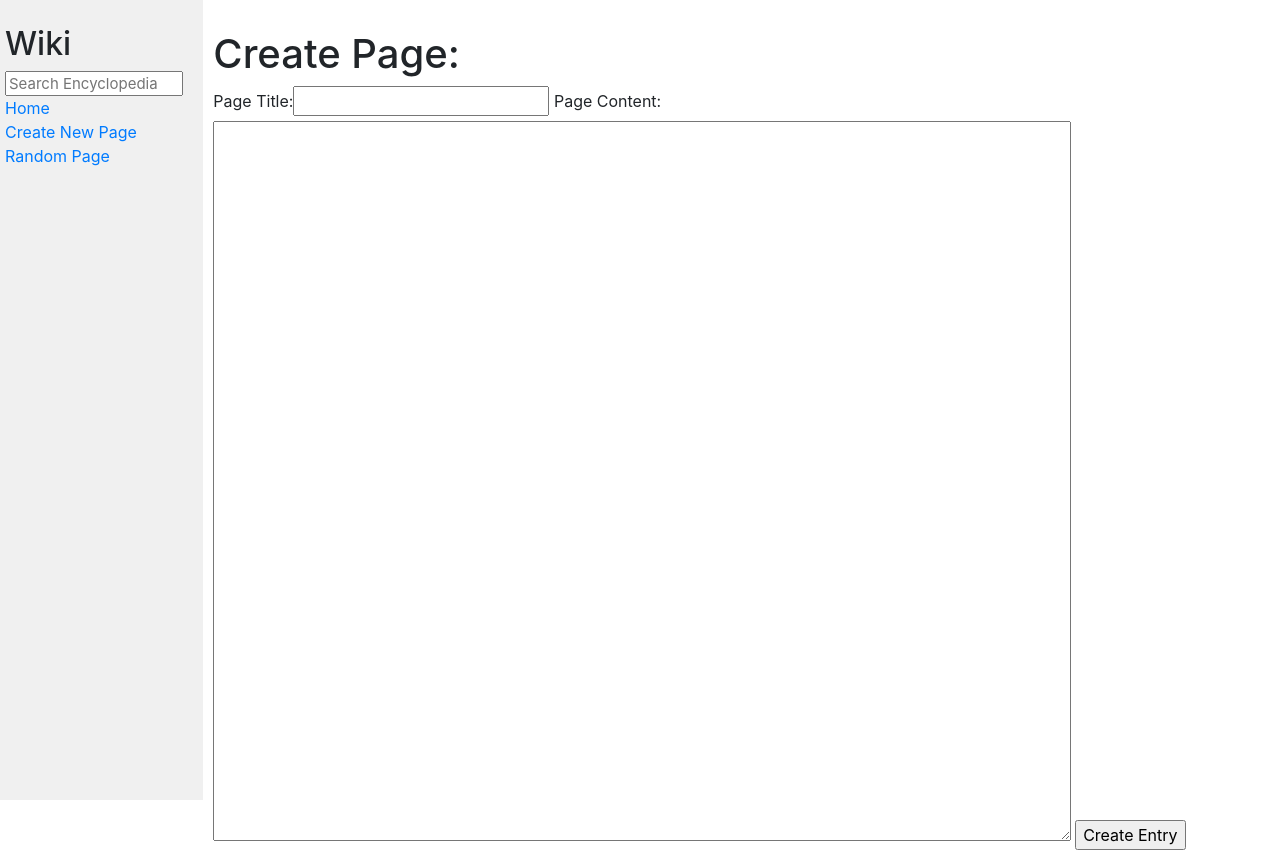
After one commit to lincredibleJC/CS50W-2020-Project-1, a Django app: page /create_entry in a window 1280 px wide. The commit adds this page. Run offline with Django 3.2, Linux system fonts and the light colour scheme; some libraries are stand-ins or nearby versions.

Commit message:
Add complete features

```diff
--- /dev/null
+++ b/encyclopedia/templates/encyclopedia/create_entry.html
@@ -0,0 +1,19 @@
+{% extends "encyclopedia/layout.html" %}
+
+{% block title %}
+	Create page
+{% endblock %}
+
+{% block body %}
+	<h1>Create Page:</h1>
+
+	{% if error %}
+		<h2>Page with same title already exists</h2>
+	{% endif %}
+
+	<form action="/create_entry" method="POST">
+		{% csrf_token %}
+		{{ form }}
+		<input value="Create Entry" type="submit">
+	</form>
+{% endblock %}
--- a/encyclopedia/templates/encyclopedia/index.html
+++ b/encyclopedia/templates/encyclopedia/index.html
@@ -9,7 +9,7 @@
 
 	<ul>
 		{% for entry in entries %}
-            <li>{{ entry }}</li>
+			<li><a href="wiki/{{ entry }}">{{ entry }}</a></li>
 		{% endfor %}
 	</ul>
 
--- a/encyclopedia/templates/encyclopedia/layout.html
+++ b/encyclopedia/templates/encyclopedia/layout.html
@@ -12,17 +12,18 @@
         <div class="row">
             <div class="sidebar col-lg-2 col-md-3">
                 <h2>Wiki</h2>
-                <form>
+                <form method="POST" action="/search">
+                    {% csrf_token %}
                     <input class="search" type="text" name="q" placeholder="Search Encyclopedia">
                 </form>
                 <div>
                     <a href="{% url 'index' %}">Home</a>
                 </div>
                 <div>
-                    Create New Page
+                    <a href="{% url 'create_entry' %}">Create New Page</a>
                 </div>
                 <div>
-                    Random Page
+                    <a href="{% url 'random_entry' %}">Random Page</a>
                 </div>
                 {% block nav %}
                 {% endblock %}
--- a/encyclopedia/urls.py
+++ b/encyclopedia/urls.py
@@ -3,5 +3,11 @@ from django.urls import path
 from . import views
 
 urlpatterns = [
-    path("", views.index, name="index")
+	path("", views.index, name="index"),
+	path("wiki/<str:title>", views.wiki, name="wiki"),
+	path("wiki/<str:title>/edit", views.edit_entry, name="edit_entry"),
+	path("wiki/", views.random_entry, name="random_entry"),
+	path("search", views.search_entry, name="search_entry"),
+	path("create_entry", views.create_entry, name="create_entry"),
+
 ]
--- a/encyclopedia/views.py
+++ b/encyclopedia/views.py
@@ -1,9 +1,85 @@
+import random
+
+import markdown2
+from django import forms
+from django.http import HttpResponseRedirect
 from django.shortcuts import render
+from django.urls import reverse
 
 from . import util
 
 
+class NewEntryForm(forms.Form):
+	title = forms.CharField(label="Page Title")
+	content = forms.CharField(label="Page Content", widget=forms.Textarea())
+
+
 def index(request):
-    return render(request, "encyclopedia/index.html", {
-        "entries": util.list_entries()
-    })
+	return render(request, "encyclopedia/index.html", {
+		"entries": util.list_entries()
+	})
+
+def wiki(request, title):
+	markdown_text = util.get_entry(title)
+	if markdown_text is None:
+		return render(request, "encyclopedia/page_not_found.html", {"title": title})
+	html_text = markdown2.markdown(markdown_text)
+	return render(request, "encyclopedia/wiki.html", {"title": title, "html_text": html_text})
+
+def random_entry(request):
+	random_entry = random.choice(util.list_entries())
+	return HttpResponseRedirect(reverse("wiki", args=[random_entry]))
+
+def search_entry(request):
+	search_results = []
+	query = request.POST.get("q")
+	entries = util.list_entries()
+	for entry in entries:
+		if entry.upper() == query.upper():
+			return HttpResponseRedirect(reverse("wiki", args=[query]))
+		elif query.upper() in entry.upper():
+			search_results.append(entry)
+	return render(request, "encyclopedia/search_results.html", {"title": query, "search_results": search_results})
+
+def create_entry(request):
+	if request.method == "POST":
+		form = NewEntryForm(request.POST)
+		if form.is_valid():
+			title = form.cleaned_data["title"]
+			content = form.cleaned_data["content"]
+
+			entry_already_exists = util.get_entry(title) is not None
+
+			if entry_already_exists:
+				return render(request, "encyclopedia/create_entry.html", {"title": title, "error": True, "form": form})
+
+			content_with_title = f"# {title}\n\n{content}"
+			util.save_entry(title, content_with_title)
+
+			return HttpResponseRedirect(reverse("wiki", args=[title]))
+		else:
+			return render(request, "encyclopedia/create_entry.html", {"form": form})
+
+
+	return render(request, "encyclopedia/create_entry.html", {"form": NewEntryForm()})
+
+def edit_entry(request, title):
+	if request.method == "POST":
+		form = NewEntryForm(request.POST)
+		if form.is_valid():
+			title = form.cleaned_data["title"]
+			content = form.cleaned_data["content"]
+
+			content_with_title = f"# {title}\n\n{content}"
+			util.save_entry(title, content_with_title)
+
+			return HttpResponseRedirect(reverse("wiki", args=[title]))
+		else:
+			return render(request, "encyclopedia/edit_entry.html", {"form": form})
+
+	markdown_text = util.get_entry(title)
+	if markdown_text is None:
+		return render(request, "encyclopedia/page_not_found.html", {"title": title})
+
+	content = markdown_text.split("\n", 2)[2]
+	return render(request, "encyclopedia/edit_entry.html", {"title": title, "form": NewEntryForm(initial={"title": title, "content": content})})
```
Also changed, not shown: encyclopedia/templates/encyclopedia/edit_entry.html (added, +15 -0 lines), encyclopedia/templates/encyclopedia/page_not_found.html (added, +9 -0 lines), encyclopedia/templates/encyclopedia/search_results.html (added, +16 -0 lines), encyclopedia/templates/encyclopedia/wiki.html (added, +12 -0 lines). Lines whose indentation alone changed are shown as unchanged.
